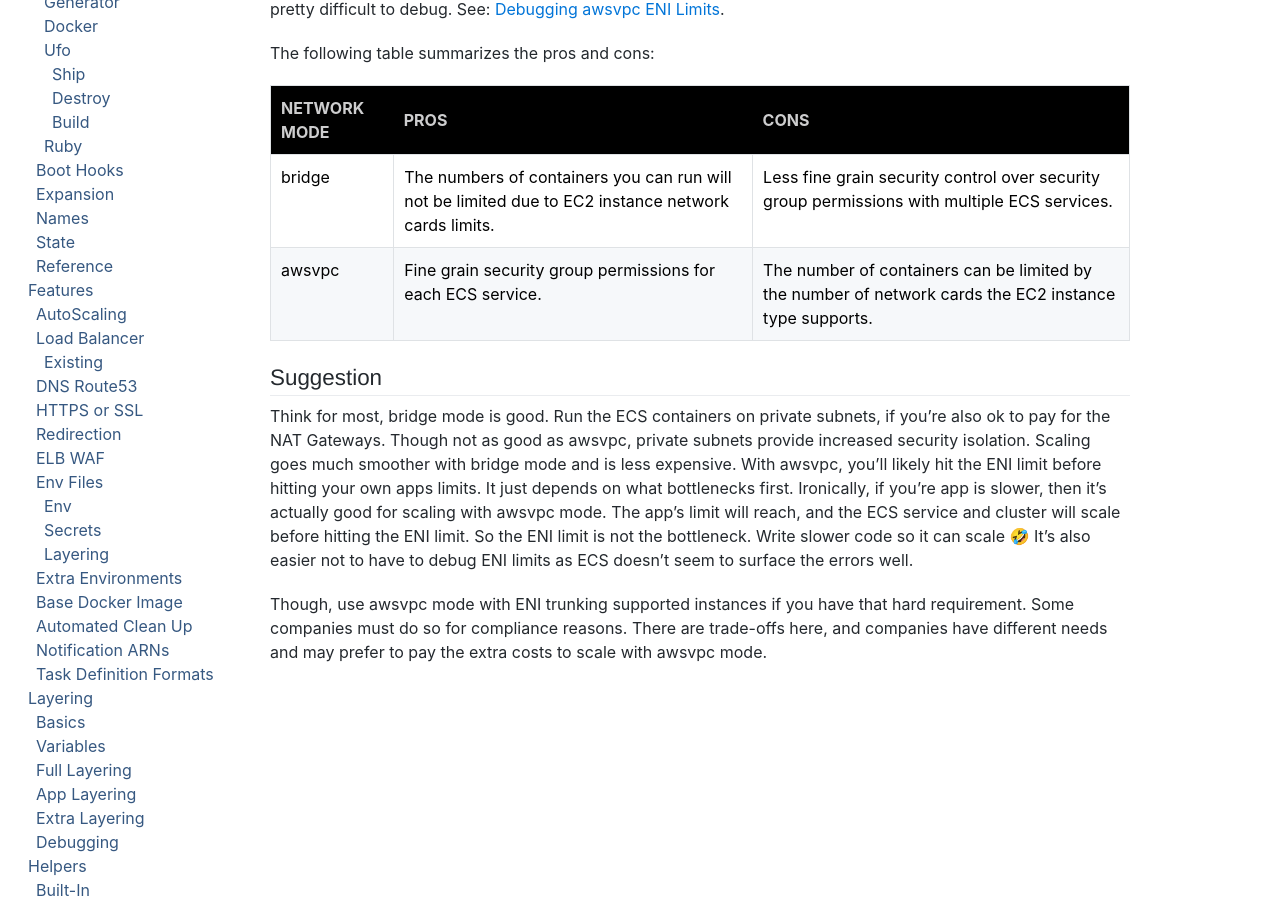
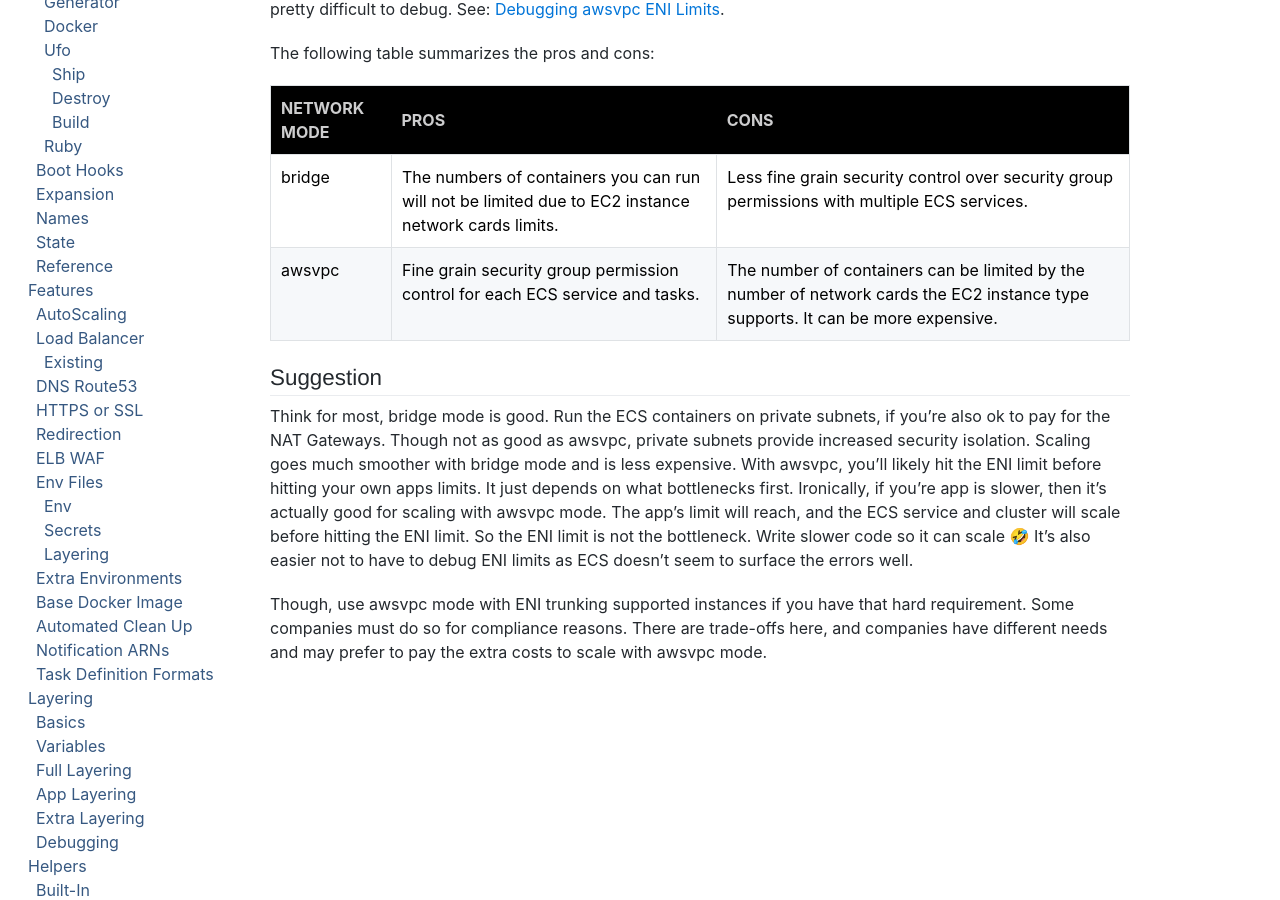
Before and after one commit to boltops-tools/ufo-docs, a Jekyll site: the page built from _docs/more/ecs-network-mode.md, in a window 1280 px wide and 900 px high, scrolled down 955 px. Built offline with Jekyll 4.4.1, drawn with Linux system fonts in a browser that asks for light colours; cached includes are drawn as plain includes; a script that is not in the unit is left out.

Commit message:
Update ecs-network-mode.md

```diff
--- a/_docs/more/ecs-network-mode.md
+++ b/_docs/more/ecs-network-mode.md
@@ -32,7 +32,7 @@ The following table summarizes the pros and cons:
 Network mode | Pros | Cons
 --- | ---
 bridge | The numbers of containers you can run will not be limited due to EC2 instance network cards limits. | Less fine grain security control over security group permissions with multiple ECS services.
-awsvpc | Fine grain security group permissions for each ECS service. | The number of containers can be limited by the number of network cards the EC2 instance type supports.
+awsvpc | Fine grain security group permission control for each ECS service and tasks. | The number of containers can be limited by the number of network cards the EC2 instance type supports. It can be more expensive.
 
 ## Suggestion
 
```
